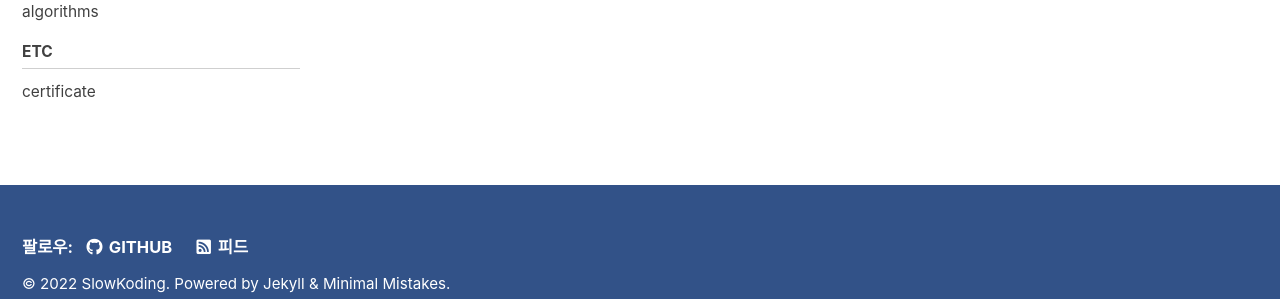
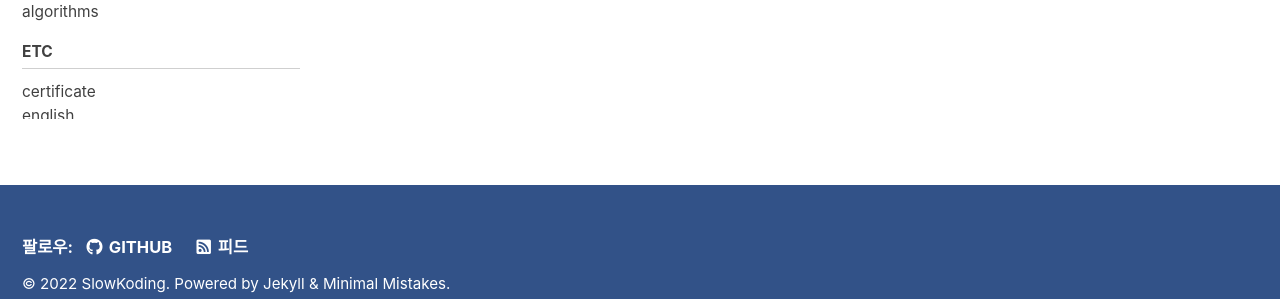
Before and after one commit to slowkoding/slowkoding.github.io, a Jekyll site: the page built from _pages/css-archive.md, in a window 1280 px wide and 900 px high, scrolled down 289 px. Shown: the part 560-859 px from the top of the window. Built offline with Jekyll 4.4.1, drawn with Linux system fonts in a browser that asks for light colours; cached includes are drawn as plain includes.

Commit message:
Update navigation.yml

```diff
--- a/_data/navigation.yml
+++ b/_data/navigation.yml
@@ -44,6 +44,8 @@ docs:
     children:
       - title: "certificate"
         url: /categories/certificate/
+      - title: "english"
+        url: /categories/english/
 
 
   # - title: "About"
```
